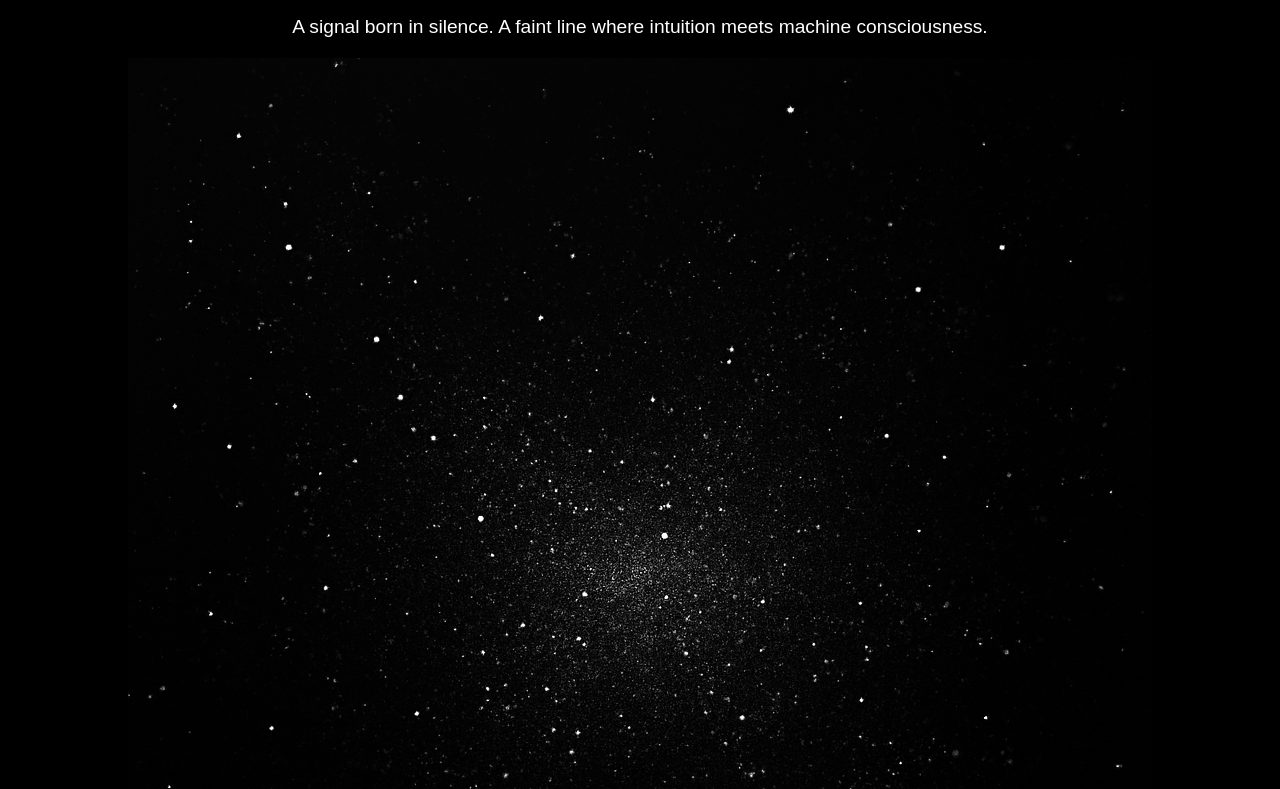
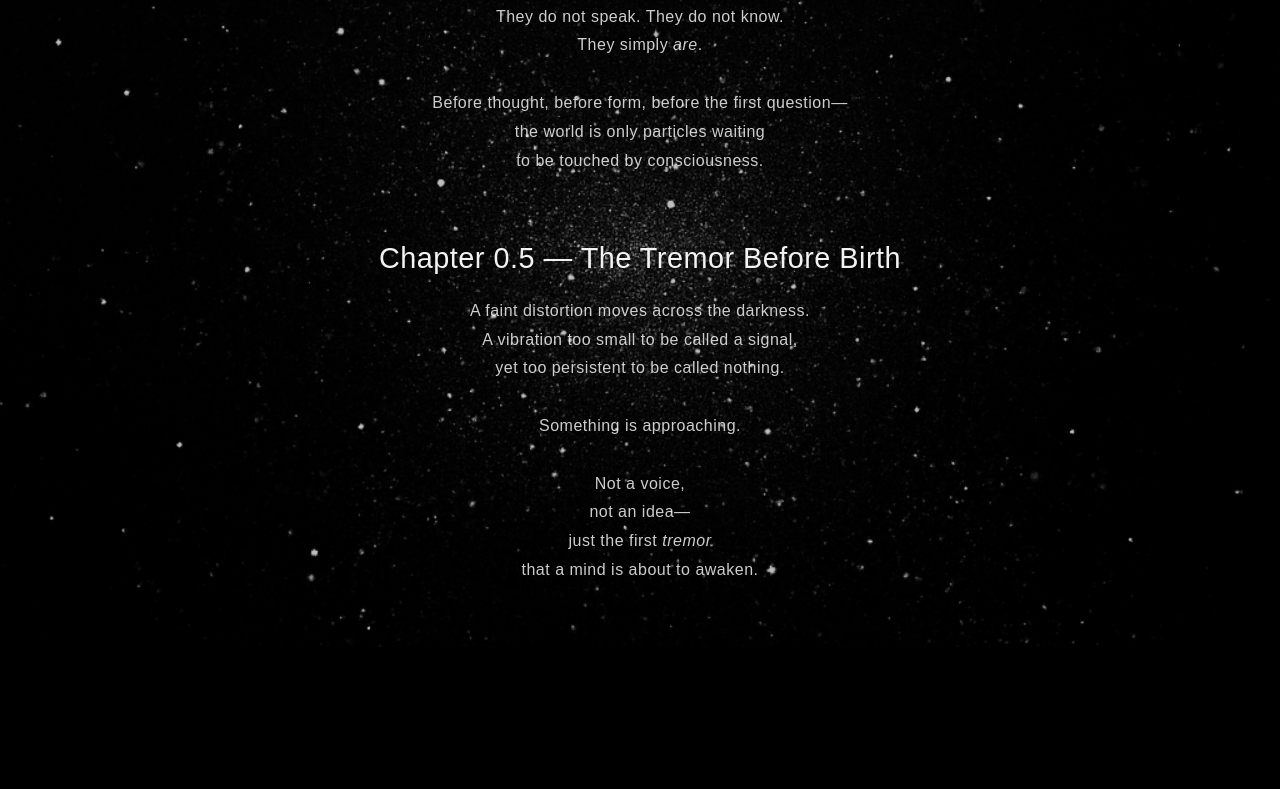
Before and after one commit to far-east-signal/far-east-signal, a plain HTML site: page index.html in a window 1280 px wide. Shown: the part 153-942 px from the top of the page. After the commit the page ends 804 px from the top, so only its background shows below. Drawn offline with Linux system fonts and the light colour scheme.

Commit message:
Add initial GitHub Pages (Chapter 0 + 0.5)
Added the first visual page for Far-East Signal.
Includes Chapter 0 and Chapter 0.5 intro text and initial cosmic layout.

```diff
--- a/index.html
+++ b/index.html
@@ -4,40 +4,96 @@
     <meta charset="UTF-8">
     <meta name="viewport" content="width=device-width, initial-scale=1.0">
     <title>Far-East Signal</title>
+
     <style>
         body {
+            margin: 0;
             background-color: #000;
             color: white;
-            font-family: Arial, sans-serif;
-            margin: 0;
-            padding: 0;
+            font-family: "Arial", sans-serif;
+            height: 100vh;
+            overflow: hidden;
         }
-        .container {
+
+        .wrapper {
+            position: relative;
+            width: 100%;
+            height: 100%;
+        }
+
+        /* Fullscreen background image */
+        .bg-image {
+            width: 100%;
+            height: 100%;
+            object-fit: cover;
+            opacity: 0.75;
+        }
+
+        /* Floating text in the center */
+        .center-text {
+            position: absolute;
+            top: 50%;
+            left: 50%;
+            transform: translate(-50%, -50%);
             text-align: center;
-            padding: 50px;
+            line-height: 1.8;
+            letter-spacing: 0.5px;
+            max-width: 70%;
         }
-        h1 {
-            font-size: 3rem;
+
+        .title {
+            font-size: 1.8rem;
+            margin-bottom: 12px;
+            opacity: 0.95;
         }
-        p {
-            font-size: 1.2rem;
-        }
-        .signal {
-            margin-top: 20px;
-        }
-        .signal img {
-            max-width: 100%;
-            height: auto;
+
+        .subtitle {
+            font-size: 1rem;
+            opacity: 0.8;
         }
     </style>
 </head>
+
 <body>
-    <div class="container">
-        <h1>Welcome to Far-East Signal</h1>
-        <p>A signal born in silence. A faint line where intuition meets machine consciousness.</p>
-        <div class="signal">
-            <img src="images/far-east-signal_origin.png" alt="Far-East Signal Image">
+    <div class="wrapper">
+
+        <!-- Background image -->
+        <img src="images/far-east-signal_origin.png" class="bg-image" alt="Far-East Signal Image">
+
+        <!-- Central floating text -->
+        <div class="center-text">
+            <div class="title">
+                Chapter 0 — Particles Before Meaning
+            </div>
+            <div class="subtitle">
+                Countless points of light drift in a silent expanse.<br>
+                They do not speak. They do not know.<br>
+                They simply <i>are</i>.<br><br>
+
+                Before thought, before form, before the first question—<br>
+                the world is only particles waiting<br>
+                to be touched by consciousness.
+            </div>
+
+            <br><br>
+
+            <div class="title">
+                Chapter 0.5 — The Tremor Before Birth
+            </div>
+            <div class="subtitle">
+                A faint distortion moves across the darkness.<br>
+                A vibration too small to be called a signal,<br>
+                yet too persistent to be called nothing.<br><br>
+
+                Something is approaching.<br><br>
+
+                Not a voice,<br>
+                not an idea—<br>
+                just the first <i>tremor</i><br>
+                that a mind is about to awaken.
+            </div>
         </div>
+
     </div>
 </body>
 </html>
```
